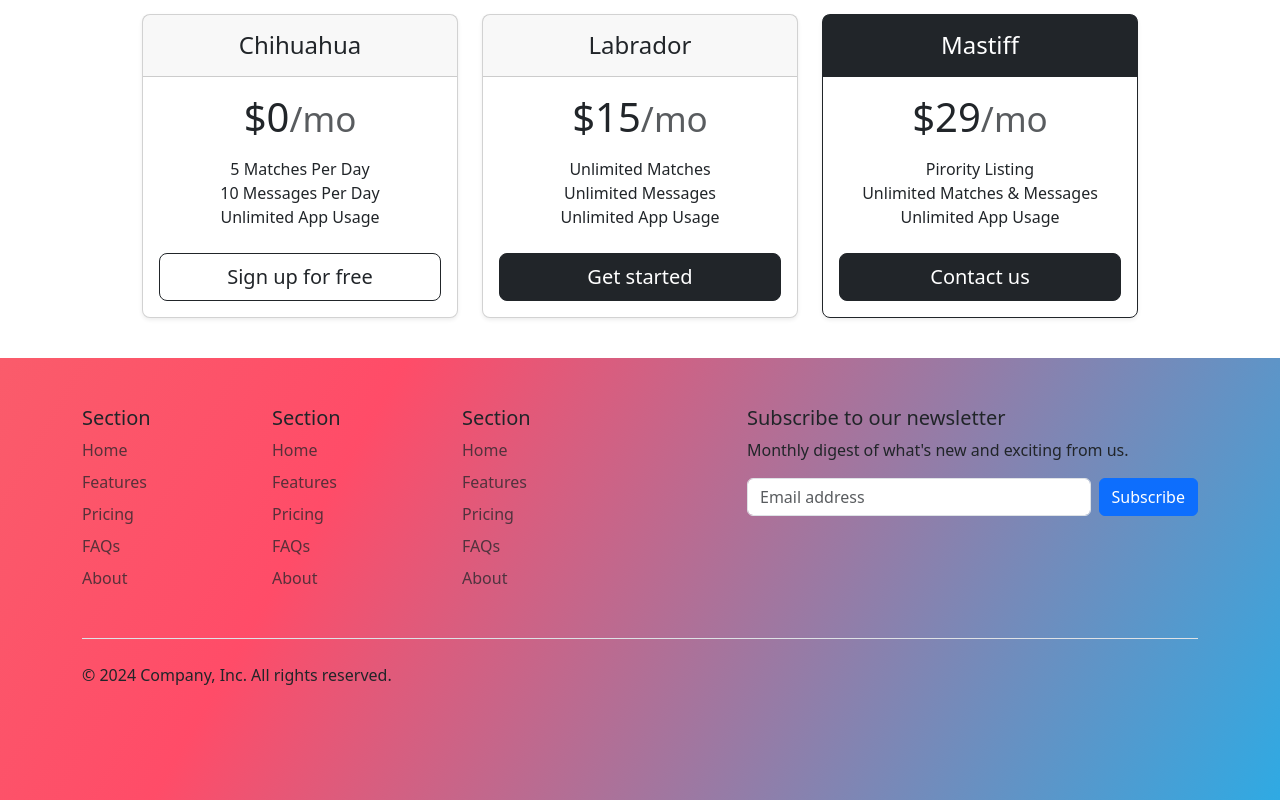
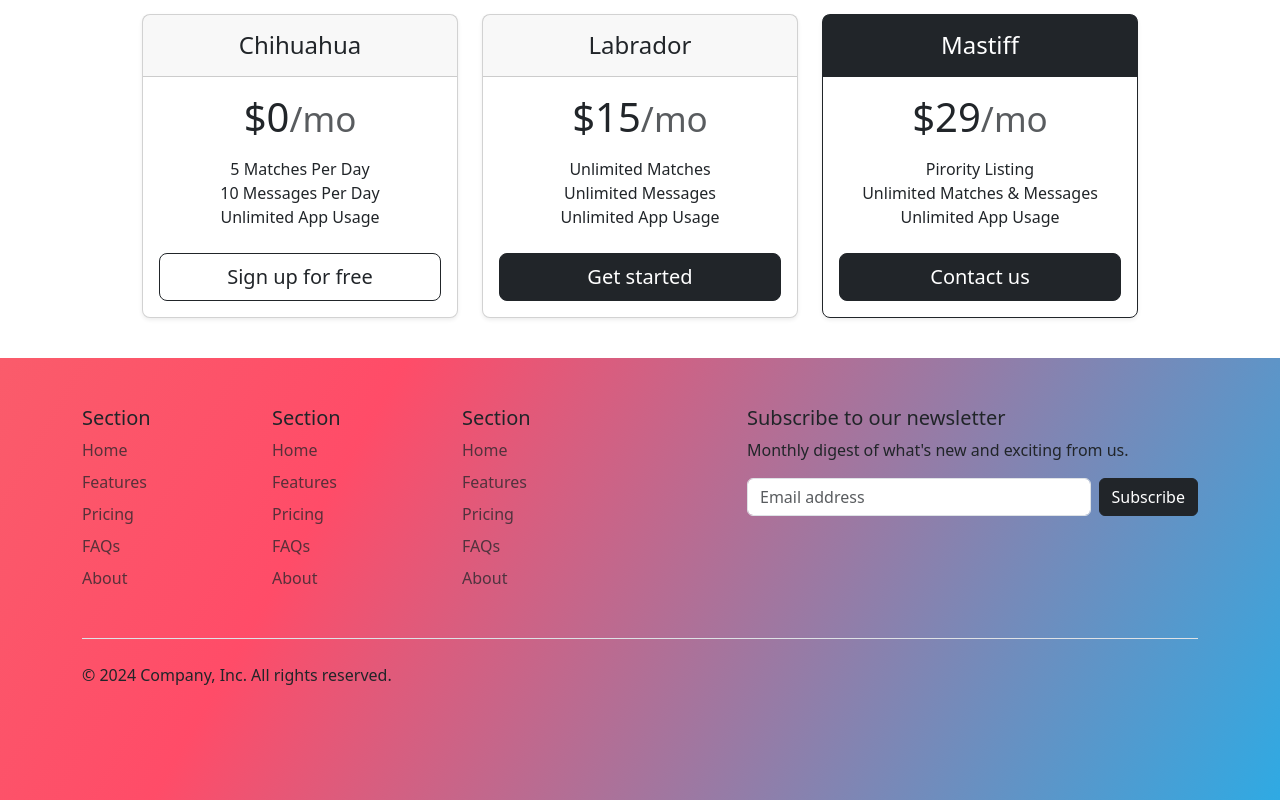
Before and after one commit to body2w/Tin-dog, a plain HTML site: page index.html in a window 1280 px wide. Shown: the part 1731-2531 px from the top of the page. Drawn offline with nearby package versions, Linux system fonts and the light colour scheme; files whose address does not match are found by name.

Commit message:
index.html

```diff
--- a/index.html
+++ b/index.html
@@ -352,7 +352,7 @@
                     class="form-control"
                     placeholder="Email address"
                   />
-                  <button class="btn btn-primary" type="button">
+                  <button class="btn btn-dark" type="button">
                     Subscribe
                   </button>
                 </div>
```
